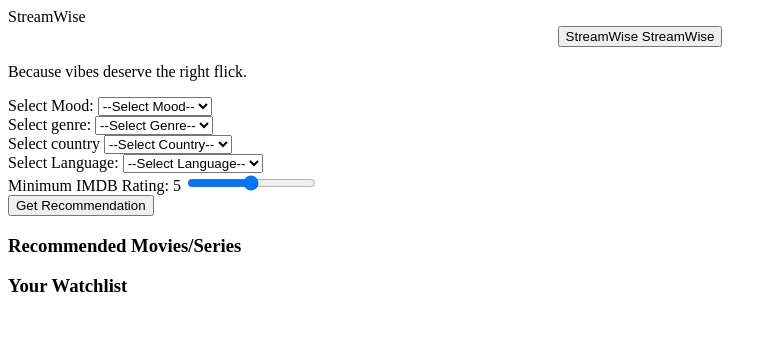
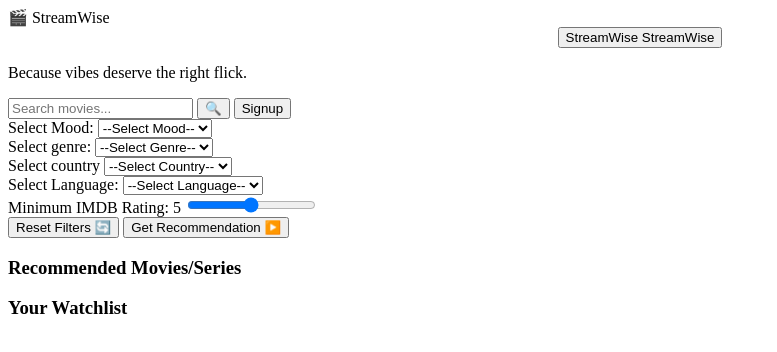
Before and after one commit to prajwaldashore07/StreamWise, a plain HTML site: page index.html in a window 1280 px wide. Shown: the whole page, without its empty margins (0-777 px from the left). Drawn offline with Linux system fonts and the light colour scheme.

Commit message:
added reset filter button

```diff
--- a/index.html
+++ b/index.html
@@ -1,12 +1,15 @@
 <!DOCTYPE html>
 <html lang = "en">
 <head>
+<meta charset="UTF-8">
+<meta name="viewport" content="width=device-width, initial-scale=1">
 <title>StreamWise - Mood-Based Recommendations</title>
+<link href="https://fonts.googleapis.com/css2?family=Montserrat:wght@400;700&display=swap" rel="stylesheet">
 </head>
 
 <body>
     <header>
-        <div class="logo">StreamWise</div>
+        <div class="logo">🎬 StreamWise</div>
         <div class="title-container">
             <div style="text-align: center; margin-bottom: 5px;">
                 <button class="button" data-text="StreamWise">
@@ -16,6 +19,11 @@
             </div>
             <p>Because vibes deserve the right flick.</p>
         </div>
+        <div class="search-container">
+            <input type="text" id="searchInput" placeholder="Search movies..." aria-label="Search movies by title">
+            <button id="searchBtn" title="Search">🔍</button>
+            <button class="signup-btn" title="Sign Up">Signup</button>
+          </div>
     </header>
 
     <main class="container" role="main" aria-label="Movie Recommendation filters and results">
@@ -73,7 +81,8 @@
       </div>
 
       <div class="button-row">
-        <button id="btnRecommend" class="action-btn">Get Recommendation</button>
+        <button id="resetFilters" class="action-btn" title="Reset Filters">Reset Filters 🔄</button>
+        <button id="btnRecommend" class="action-btn">Get Recommendation ▶️</button>
       </div>
 
       <section class="Recommendations" aria-live="polite" aria-label="Recommended movies and series">
@@ -92,5 +101,6 @@
         <ul id="watchlistItems" tabindex="0"></ul>
       </section>
     </main>
+
 </body>
 </html>
```
